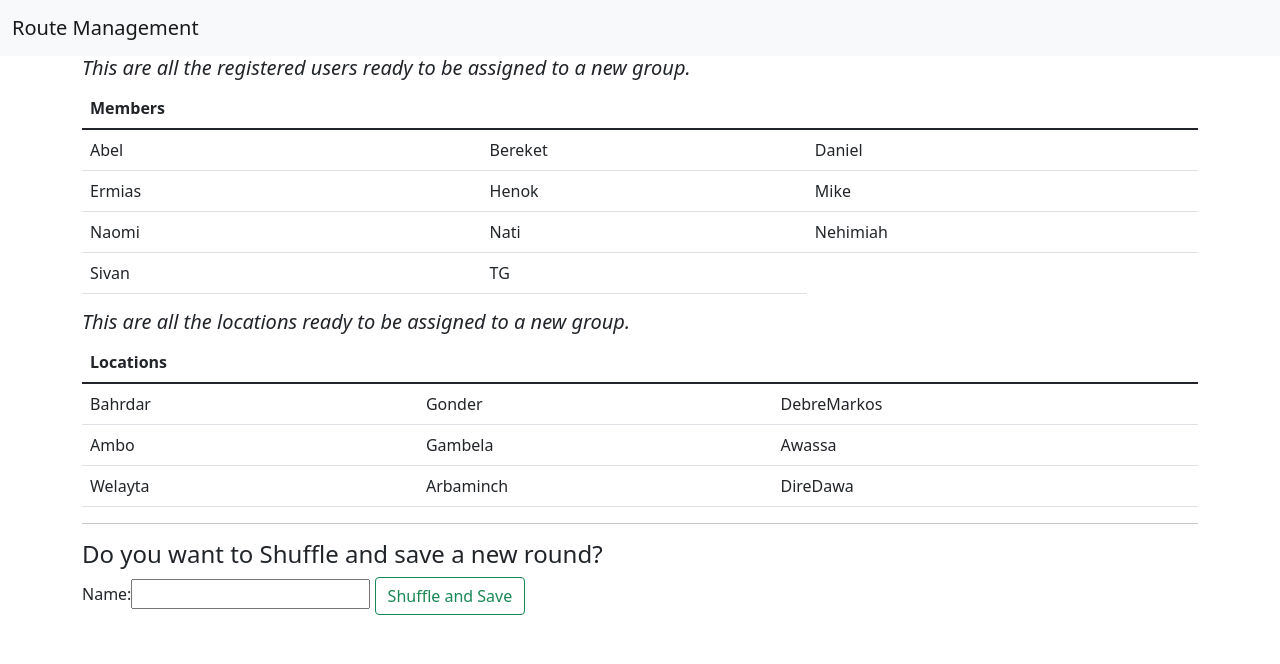
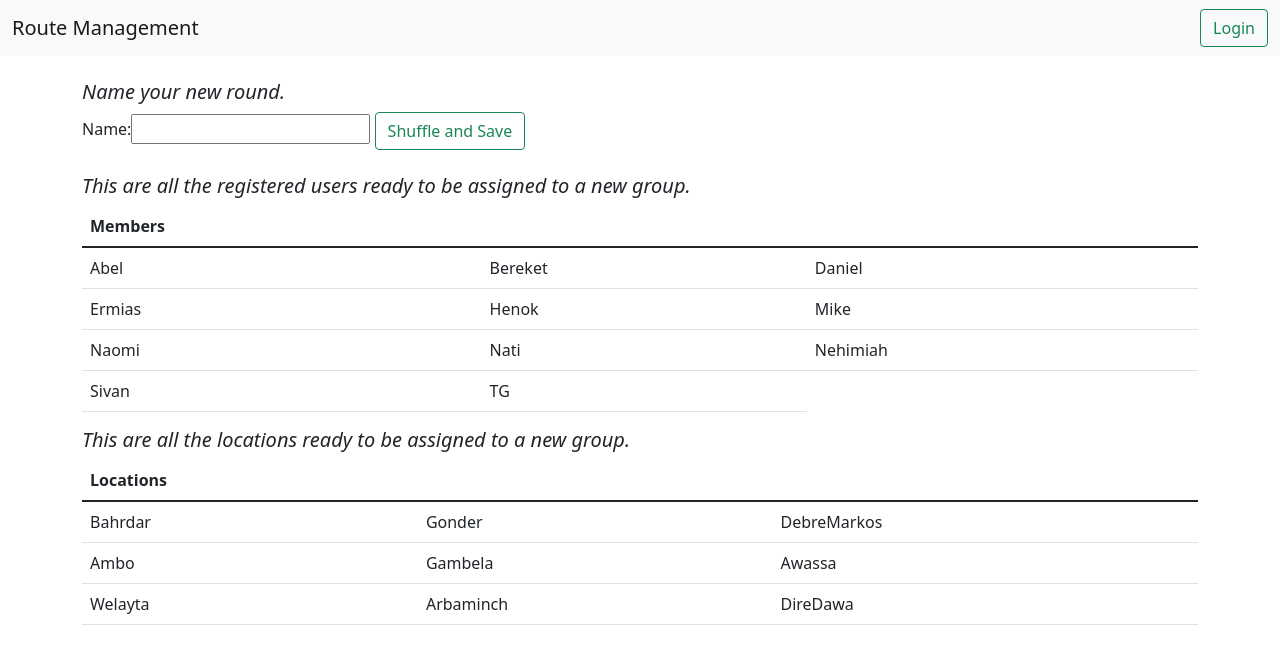
Before and after one commit to kebronDaniel/Grable, a Django app: page /shuffle/ in a window 1280 px wide. Shown: the top 664 px of the page. Run offline with Django 3.2, Linux system fonts and the light colour scheme; data comes from the database, SQL or seed files in the repository.

Commit message:
Changed the place of the login button and shuffle page.

```diff
--- a/grable/shuffle/templates/shuffle/shuffler.html
+++ b/grable/shuffle/templates/shuffle/shuffler.html
@@ -1,6 +1,15 @@
 {%extends 'base.html'%}
 {%block content%}
-
+    <br>
+    <h5><i>Name your new round.</i></h5>
+    <form method="post" id="test">
+        {%csrf_token%}
+        {{form}}
+        <button type="submit" name="save" class="btn btn-outline-success">
+            Shuffle and Save
+        </button>
+    </form>
+    <br>
     <h5><i>This are all the registered users ready to be assigned to a new group.</i></h5>
     <table class="table table-borderd table-hover">
         <thead>
@@ -37,13 +46,4 @@
         </tbody>
     </table>
 
-    <hr>
-    <h4>Do you want to Shuffle and save a new round?</h4>
-    <form method="post" id="test">
-        {%csrf_token%}
-        {{form}}
-        <button type="submit" name="save" class="btn btn-outline-success">
-            Shuffle and Save
-        </button>
-    </form>
 {%endblock%}
--- a/grable/templates/base.html
+++ b/grable/templates/base.html
@@ -12,10 +12,24 @@
   </head>
   <body>
         <!-- As a link -->
-        <nav class="navbar navbar-light bg-light">
+        <!-- <nav class="navbar navbar-light bg-light">
             <div class="container-fluid">
+              <a class="navbar-brand" href="/">Route Management</a>
+            </div>
+        </nav> -->
+
+        <nav class="navbar navbar-expand-lg navbar-light bg-light">
+          <div class="container-fluid">
             <a class="navbar-brand" href="/">Route Management</a>
+            <button class="navbar-toggler" type="button" data-bs-toggle="collapse" data-bs-target="#navbarSupportedContent" aria-controls="navbarSupportedContent" aria-expanded="false" aria-label="Toggle navigation">
+              <span class="navbar-toggler-icon"></span>
+            </button>
+            <div class="collapse navbar-collapse" id="navbarSupportedContent">
+              <ul class="navbar-nav me-auto mb-2 mb-lg-0">
+              </ul>
+              <a class="btn btn-outline-success" href="/admin">Login</a>
             </div>
+          </div>
         </nav>
 
     <main class="container">
```
Also changed, not shown: grable/shuffle/templates/shuffle/index.html (+0 -10 lines).
